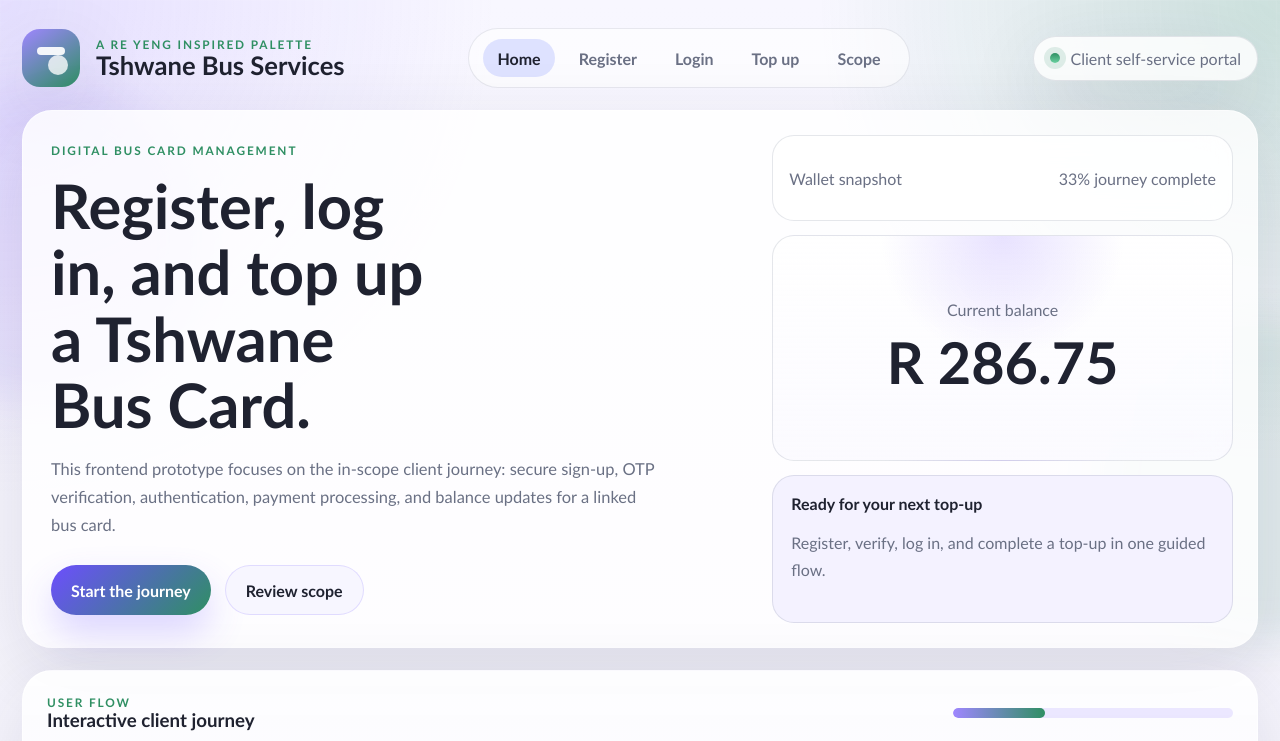
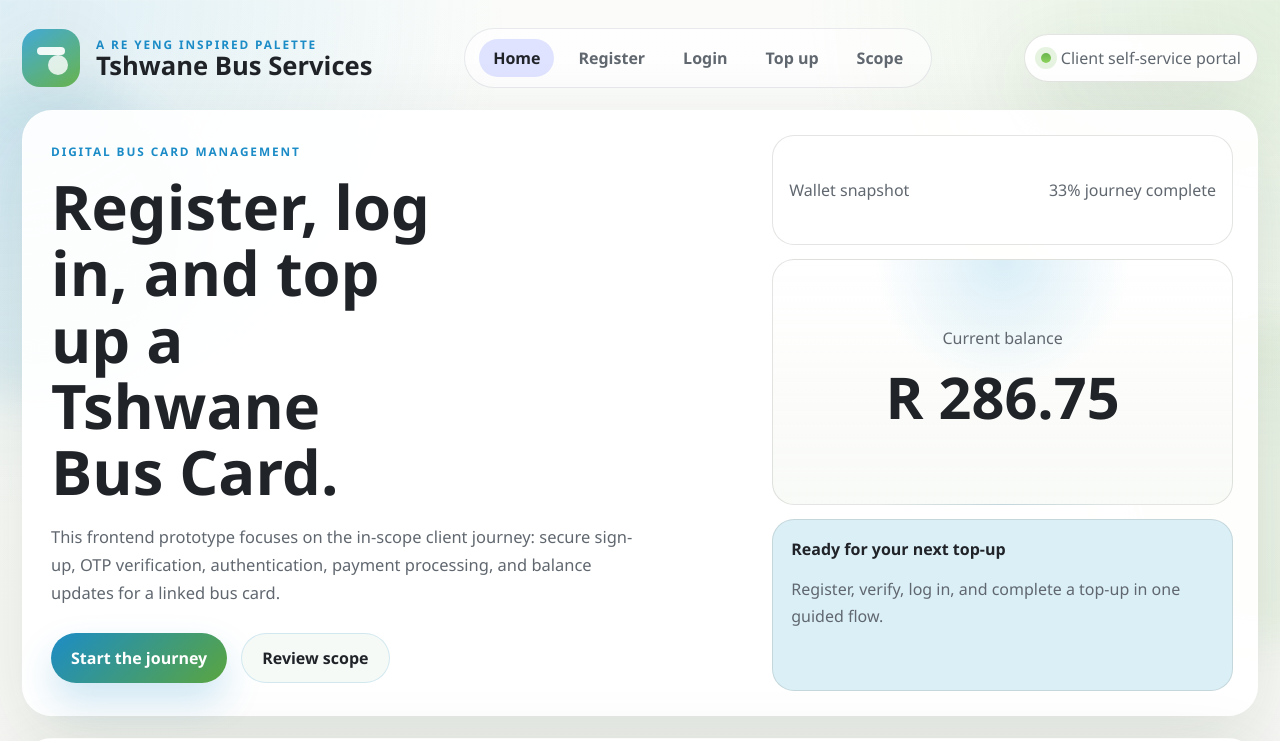
Before and after one commit to MICHAELSIBANDA/Tshwane-Project-Group-2, a React (Vite) app: page / in a window 1280 px wide. Shown: the top 741 px of the page. Built offline with nearby package versions, Linux system fonts and the light colour scheme.

Commit message:
changed colors of the frontend

```diff
--- a/src/styles.css
+++ b/src/styles.css
@@ -1,22 +1,24 @@
 :root {
   color-scheme: light;
-  --bg: #f4f3fb;
-  --surface: rgba(255, 255, 255, 0.82);
+  --bg: #f6f7f3;
+  --surface: rgba(255, 255, 255, 0.92);
   --surface-strong: #ffffff;
-  --text: #1f2230;
-  --muted: #6a7084;
-  --line: rgba(74, 86, 115, 0.14);
-  --lilac: #9f86ff;
-  --lilac-deep: #6d4eff;
-  --green: #2f8f63;
-  --green-soft: #e2f3ea;
-  --accent: #d2d8ff;
-  --shadow: 0 24px 80px rgba(38, 43, 70, 0.12);
+  --text: #202328;
+  --muted: #60676f;
+  --line: rgba(58, 70, 54, 0.14);
+  --blue: #42a9d8;
+  --blue-deep: #1c8cc7;
+  --green: #69b54d;
+  --green-deep: #5aa53f;
+  --green-soft: #eaf6de;
+  --sun: #f4c11d;
+  --accent: #d8eef7;
+  --shadow: 0 24px 80px rgba(41, 63, 44, 0.12);
   --radius-xl: 30px;
   --radius-lg: 22px;
   --radius-md: 16px;
   --radius-sm: 12px;
-  font-family: 'Trebuchet MS', 'Segoe UI', sans-serif;
+  font-family: 'Segoe UI', 'Trebuchet MS', sans-serif;
 }
 
 * {
@@ -32,9 +34,9 @@ body {
   min-width: 320px;
   color: var(--text);
   background:
-    radial-gradient(circle at top left, rgba(159, 134, 255, 0.22), transparent 30%),
-    radial-gradient(circle at top right, rgba(47, 143, 99, 0.22), transparent 28%),
-    linear-gradient(180deg, #f8f7ff 0%, #f4f3fb 100%);
+    radial-gradient(circle at top left, rgba(66, 169, 216, 0.16), transparent 30%),
+    radial-gradient(circle at top right, rgba(105, 181, 77, 0.16), transparent 28%),
+    linear-gradient(180deg, #fbfcfa 0%, #f6f7f3 100%);
 }
 
 body::before {
@@ -43,8 +45,8 @@ body::before {
   inset: 0;
   pointer-events: none;
   background-image:
-    linear-gradient(rgba(255, 255, 255, 0.55) 1px, transparent 1px),
-    linear-gradient(90deg, rgba(255, 255, 255, 0.55) 1px, transparent 1px);
+    linear-gradient(rgba(255, 255, 255, 0.72) 1px, transparent 1px),
+    linear-gradient(90deg, rgba(255, 255, 255, 0.72) 1px, transparent 1px);
   background-size: 58px 58px;
   mask-image: linear-gradient(180deg, rgba(0, 0, 0, 0.35), transparent 85%);
   opacity: 0.34;
@@ -92,13 +94,13 @@ a {
 .backdrop-left {
   top: 80px;
   left: -120px;
-  background: rgba(159, 134, 255, 0.3);
+  background: rgba(66, 169, 216, 0.28);
 }
 
 .backdrop-right {
   top: 320px;
   right: -140px;
-  background: rgba(47, 143, 99, 0.24);
+  background: rgba(105, 181, 77, 0.22);
 }
 
 .topbar,
@@ -154,7 +156,7 @@ a {
   width: 58px;
   height: 58px;
   border-radius: 18px;
-  background: linear-gradient(145deg, var(--lilac), var(--green));
+  background: linear-gradient(145deg, var(--blue), var(--green));
   box-shadow: var(--shadow);
   position: relative;
   overflow: hidden;
@@ -179,7 +181,7 @@ a {
   height: 20px;
   right: 12px;
   bottom: 12px;
-  background: rgba(255, 255, 255, 0.78);
+  background: rgba(255, 255, 255, 0.82);
 }
 
 .eyebrow,
@@ -188,7 +190,7 @@ a {
   text-transform: uppercase;
   letter-spacing: 0.16em;
   font-size: 0.74rem;
-  color: var(--green);
+  color: var(--blue-deep);
   font-weight: 700;
 }
 
@@ -236,8 +238,8 @@ a {
   width: 10px;
   height: 10px;
   border-radius: 999px;
-  background: linear-gradient(180deg, var(--green), #6ad0a0);
-  box-shadow: 0 0 0 6px rgba(47, 143, 99, 0.14);
+  background: linear-gradient(180deg, var(--green), #8cd25d);
+  box-shadow: 0 0 0 6px rgba(105, 181, 77, 0.16);
 }
 
 .layout {
@@ -334,14 +336,14 @@ a {
 
 .button-primary {
   color: #fff;
-  background: linear-gradient(135deg, var(--lilac-deep), var(--green));
-  box-shadow: 0 18px 36px rgba(109, 78, 255, 0.24);
+  background: linear-gradient(135deg, var(--blue-deep), var(--green-deep));
+  box-shadow: 0 18px 36px rgba(28, 140, 199, 0.22);
 }
 
 .button-secondary {
   color: var(--text);
-  background: #f7f6ff;
-  border: 1px solid rgba(109, 78, 255, 0.16);
+  background: #f5faf7;
+  border: 1px solid rgba(28, 140, 199, 0.16);
 }
 
 .hero-card {
@@ -369,8 +371,8 @@ a {
   place-items: center;
   text-align: center;
   background:
-    radial-gradient(circle at top, rgba(159, 134, 255, 0.24), transparent 38%),
-    linear-gradient(180deg, rgba(255, 255, 255, 0.95), rgba(250, 249, 255, 0.78));
+    radial-gradient(circle at top, rgba(66, 169, 216, 0.2), transparent 38%),
+    linear-gradient(180deg, rgba(255, 255, 255, 0.97), rgba(248, 250, 246, 0.9));
 }
 
 .balance-ring span {
@@ -394,22 +396,22 @@ a {
 }
 
 .status-success {
-  background: rgba(226, 243, 234, 0.88);
-  border-color: rgba(47, 143, 99, 0.22);
+  background: rgba(234, 246, 222, 0.92);
+  border-color: rgba(105, 181, 77, 0.22);
 }
 
 .status-warning {
-  background: rgba(255, 243, 214, 0.9);
-  border-color: rgba(201, 145, 40, 0.2);
+  background: rgba(254, 245, 214, 0.92);
+  border-color: rgba(244, 193, 29, 0.22);
 }
 
 .status-neutral {
-  background: rgba(243, 241, 255, 0.9);
+  background: rgba(216, 238, 247, 0.9);
 }
 
 .journey-panel,
 .scope-panel {
-  background: linear-gradient(180deg, rgba(255, 255, 255, 0.88), rgba(244, 243, 251, 0.92));
+  background: linear-gradient(180deg, rgba(255, 255, 255, 0.94), rgba(246, 247, 243, 0.94));
 }
 
 .section-heading {
@@ -428,7 +430,7 @@ a {
   width: min(280px, 100%);
   height: 10px;
   border-radius: 999px;
-  background: rgba(109, 78, 255, 0.12);
+  background: rgba(66, 169, 216, 0.12);
   overflow: hidden;
 }
 
@@ -436,7 +438,7 @@ a {
   display: block;
   height: 100%;
   border-radius: inherit;
-  background: linear-gradient(90deg, var(--lilac), var(--green));
+  background: linear-gradient(90deg, var(--blue), var(--green));
 }
 
 .workflow-grid,
@@ -467,8 +469,8 @@ a {
   border-radius: 12px;
   margin-bottom: 14px;
   font-weight: 800;
-  color: var(--green);
-  background: var(--green-soft);
+  color: var(--blue-deep);
+  background: #dff1fa;
 }
 
 .grid-two {
@@ -507,8 +509,8 @@ select {
 
 input:focus,
 select:focus {
-  border-color: rgba(109, 78, 255, 0.4);
-  box-shadow: 0 0 0 4px rgba(159, 134, 255, 0.14);
+  border-color: rgba(66, 169, 216, 0.45);
+  box-shadow: 0 0 0 4px rgba(66, 169, 216, 0.14);
 }
 
 .field-grid {
@@ -528,12 +530,12 @@ select:focus {
 
 .pill-success {
   color: var(--green);
-  background: rgba(226, 243, 234, 0.88);
+  background: rgba(234, 246, 222, 0.92);
 }
 
 .pill-accent {
-  color: var(--lilac-deep);
-  background: rgba(210, 216, 255, 0.75);
+  color: var(--blue-deep);
+  background: rgba(216, 238, 247, 0.84);
 }
 
 .pill-muted {
@@ -553,11 +555,11 @@ select:focus {
 
 .amount-chip-active {
   color: #fff;
-  background: linear-gradient(135deg, var(--lilac-deep), var(--green));
+  background: linear-gradient(135deg, var(--blue-deep), var(--green-deep));
 }
 
 .accent-panel {
-  background: linear-gradient(180deg, rgba(241, 239, 255, 0.98), rgba(255, 255, 255, 0.86));
+  background: linear-gradient(180deg, rgba(238, 248, 252, 0.98), rgba(255, 255, 255, 0.9));
 }
 
 .summary-card {
@@ -591,15 +593,15 @@ select:focus {
 }
 
 .history-success {
-  background: rgba(226, 243, 234, 0.88);
+  background: rgba(234, 246, 222, 0.92);
 }
 
 .history-accent {
-  background: rgba(210, 216, 255, 0.74);
+  background: rgba(216, 238, 247, 0.82);
 }
 
 .history-muted {
-  background: rgba(250, 249, 255, 0.86);
+  background: rgba(249, 250, 247, 0.9);
 }
 
 .scope-grid {
@@ -612,11 +614,11 @@ select:focus {
 }
 
 .scope-included {
-  background: rgba(226, 243, 234, 0.84);
+  background: rgba(234, 246, 222, 0.9);
 }
 
 .scope-excluded {
-  background: rgba(245, 241, 255, 0.84);
+  background: rgba(216, 238, 247, 0.84);
 }
 
 .scope-box ul {
```
